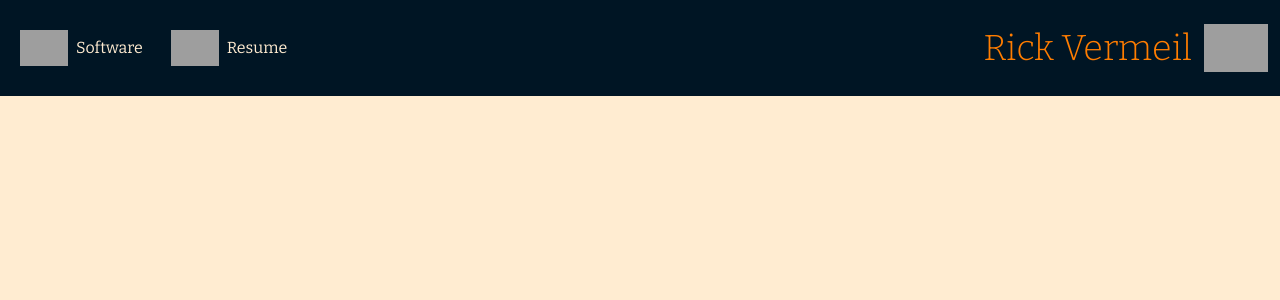
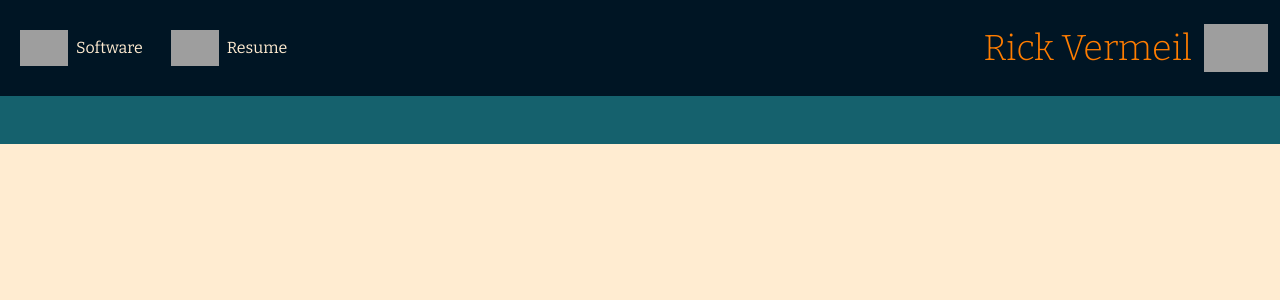
Before and after one commit to RickV85/rickvermeil.com, a React (Create React App) app: page /software in a window 1280 px wide. Shown: the top 300 px of the page. Built offline with nearby package versions, Linux system fonts and the light colour scheme; grey boxes are pictures that could not be loaded.

Commit message:
Add Software

```diff
--- a/src/Components/App/App.tsx
+++ b/src/Components/App/App.tsx
@@ -1,6 +1,7 @@
 import { Routes, Route } from 'react-router-dom';
 import Nav from '../Nav/Nav';
 import Home from '../Home/Home';
+import Software from '../Software/Software';
 
 function App() {
   return (
@@ -8,8 +9,8 @@ function App() {
       <Nav />
       <Routes>
         <Route path='/' element={<Home />} />
-        {/* <Route path='/software' element={<Software />} />
-        <Route path='/resume' element={<Resume />} />
+        <Route path='/software' element={<Software />} />
+        {/* <Route path='/resume' element={<Resume />} />
         <Route path='/videos' element={<Videos />} /> */}
       </Routes>
       {/* <Footer /> */}
--- /dev/null
+++ b/src/Components/Software/Software.tsx
@@ -0,0 +1,11 @@
+import React from "react";
+
+export default function Software() {
+  return (
+    <section className="h-fit">
+      <section className="bg-teal h-12">
+
+      </section>
+    </section>
+  )
+}
```
